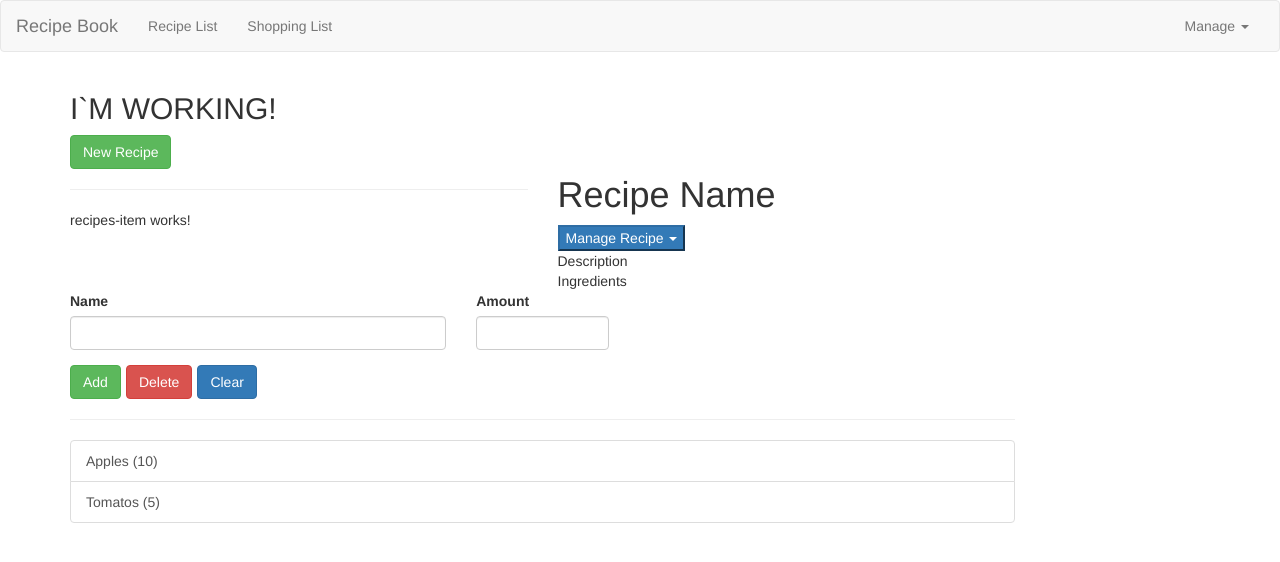
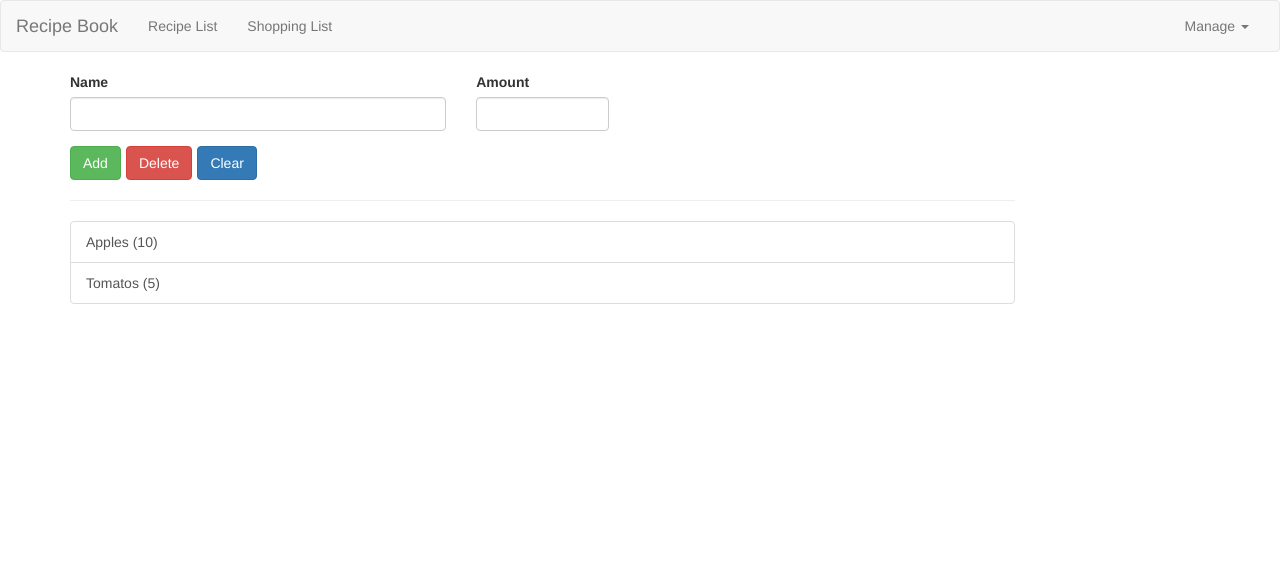
Before and after one commit to T1moQ/angular-project, an Angular app: page / in a window 1280 px wide. Shown: the top 562 px of the page. Built offline with nearby package versions, Linux system fonts and the light colour scheme.

Commit message:
Some decompose and added some new features

```diff
--- a/src/app/app.component.html
+++ b/src/app/app.component.html
@@ -1,12 +1,11 @@
 
-<app-header></app-header>
+<app-header (featureSelected)="onNavigate($event)"></app-header>
 
 <div class="container">
    <div class="row">
       <div class="col-md-12">
-         <h2>I`M WORKING!</h2>
-         <app-recipes></app-recipes>
-         <app-shoping-list></app-shoping-list>
+         <app-recipes *ngIf="loadedFeature === 'recipe'"></app-recipes>
+         <app-shoping-list *ngIf="loadedFeature !== 'recipe'"></app-shoping-list>
       </div>
    </div>
 </div>
--- a/src/app/app.component.ts
+++ b/src/app/app.component.ts
@@ -7,4 +7,9 @@ import { Component } from '@angular/core';
 })
 export class AppComponent {
   title = 'angular-project';
+  loadedFeature = ''
+
+  onNavigate(feature: string) {
+    this.loadedFeature = feature
+  }
 }
--- a/src/app/header/header.component.html
+++ b/src/app/header/header.component.html
@@ -5,8 +5,8 @@
       </div>
       <div class="collapse navbar-collapse">
          <ul class="nav navbar-nav">
-            <li><a href="#">Recipe List</a></li>
-            <li><a href="#">Shopping List</a></li>
+            <li><a href="#" (click)="onSelect('recipe')">Recipe List</a></li>
+            <li><a href="#" (click)="onSelect('shopping-List')">Shopping List</a></li>
          </ul>
          <ul class="nav navbar-nav navbar-right">
             <li class="dropdown">
--- a/src/app/header/header.component.ts
+++ b/src/app/header/header.component.ts
@@ -1,9 +1,14 @@
-import { Component } from "@angular/core";
+import { Component, EventEmitter, Output } from "@angular/core";
 
 @Component({
    templateUrl: './header.component.html',
    selector: 'app-header'
 })
 export class HeaderComponent {
+  @Output() featureSelected = new EventEmitter<string>()
+
+   onSelect(feature: string) {
+      this.featureSelected.emit(feature)
+   }
 
 }
--- a/src/app/recipes/recipes-list/recipes-item/recipes-item.component.html
+++ b/src/app/recipes/recipes-list/recipes-item/recipes-item.component.html
@@ -1 +1,9 @@
-<p>recipes-item works!</p>
+<a href="#" class="list-group-item clearfix">
+   <div class="pull-left">
+      <h4 class="list-group-item-heading">{{recipe.name}}</h4>
+      <p class="list-group-item-text">{{recipe.description}}</p>
+   </div>
+   <span class="pull-right">
+      <img [src]="recipe.imagePath" alt="{{recipe.name}}" class="img-responsive" style="max-height: 50px;">
+   </span>
+</a>
--- a/src/app/recipes/recipes-list/recipes-item/recipes-item.component.ts
+++ b/src/app/recipes/recipes-list/recipes-item/recipes-item.component.ts
@@ -1,4 +1,5 @@
-import { Component, OnInit } from '@angular/core';
+import { Component, Input, OnInit } from '@angular/core';
+import { Recipe } from '../../recipe.model';
 
 @Component({
   selector: 'app-recipes-item',
@@ -6,7 +7,7 @@ import { Component, OnInit } from '@angular/core';
   styleUrls: ['./recipes-item.component.css']
 })
 export class RecipesItemComponent implements OnInit {
-
+@Input() recipe: Recipe
   constructor() { }
 
   ngOnInit(): void {
--- a/src/app/recipes/recipes-list/recipes-list.component.html
+++ b/src/app/recipes/recipes-list/recipes-list.component.html
@@ -6,19 +6,6 @@
 <hr>
 <div class="row">
    <div class="col-xs-12" >
-      <a href="#" class="list-group-item clearfix" *ngFor="let recipe of recipes">
-         <div class="pull-left">
-            <h4 class="list-group-item-heading">{{recipe.name}}</h4>
-            <p class="list-group-item-text">{{recipe.description}}</p>
-         </div>
-         <span class="pull-right">
-            <img
-            [src]="recipe.imagePath"
-            alt="{{recipe.name}}"
-            class="img-responsive"
-            style="max-height: 50px;">
-         </span>
-      </a>
-      <app-recipes-item></app-recipes-item>
+     <app-recipes-item  *ngFor="let recipeEl of recipes" [recipe]="recipeEl"></app-recipes-item>
    </div>
 </div>
```
